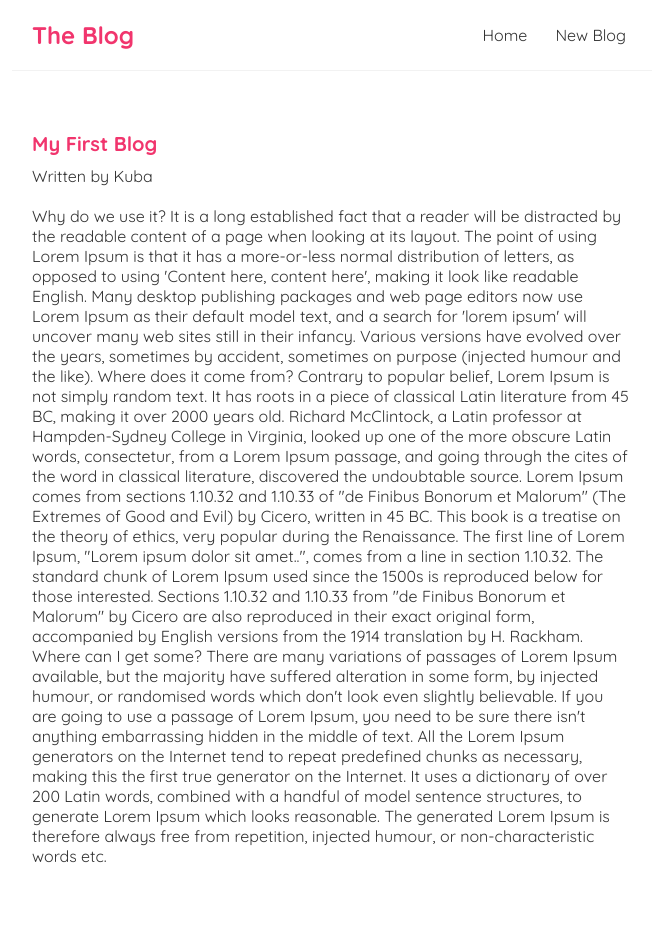
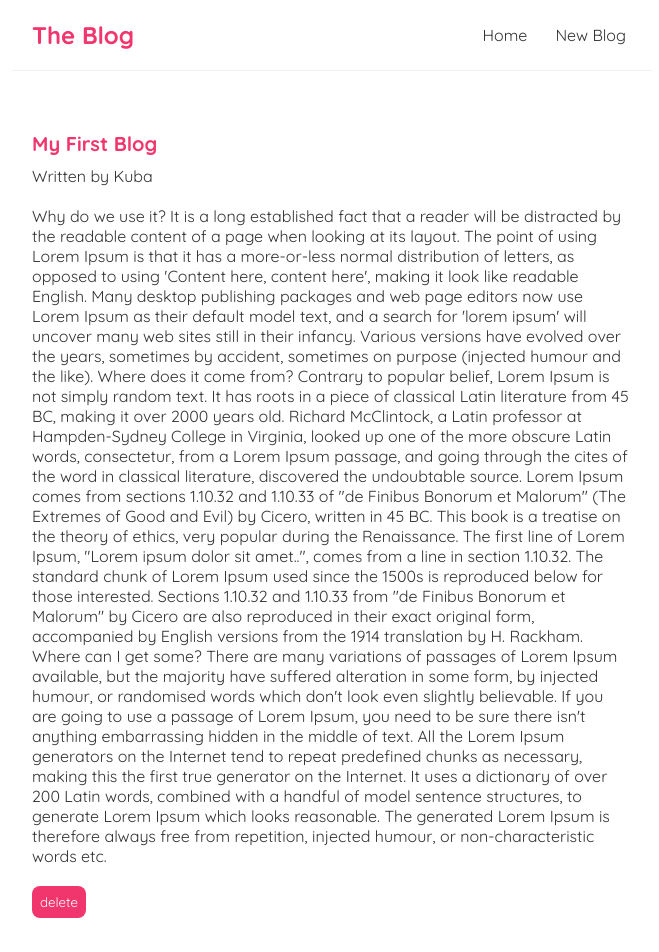
Before and after one commit to walczakjakub/blog-react, a React (Vite) app: page /blogs/1 in a window 1280 px wide. Shown: the top 952 px of the page, without its empty margins (308-967 px from the left). Built offline with nearby package versions, Linux system fonts and the light colour scheme; data requests are answered from the project's data file.

Commit message:
add delete post functionality

```diff
--- a/data/db.json
+++ b/data/db.json
@@ -17,18 +17,6 @@
       "body": "something about loving yourself",
       "author": "Kuba",
       "id": 3
-    },
-    {
-      "title": "next post",
-      "body": "it is a very nice day",
-      "author": "Klaas",
-      "id": 4
-    },
-    {
-      "title": "post free",
-      "body": "free post ",
-      "author": "Kuba",
-      "id": 5
     }
   ]
 }
--- a/src/BlogDetails.jsx
+++ b/src/BlogDetails.jsx
@@ -1,9 +1,18 @@
-import { useParams } from "react-router-dom";
+import { useHistory, useParams } from "react-router-dom";
 import useFetch from './useFetch'
 
 const BlogDetails = () => {
   const { id } = useParams()
   const { data: blog, error, isPending } = useFetch('http://localhost:8000/blogs/' + id)
+  const history = useHistory()
+
+  const handleClick = () => {
+    fetch('http://localhost:8000/blogs/' + blog.id, {
+      method: 'DELETE'
+    }).then(() => {
+      history.push('/')
+    })
+  }
 
   return (
     <div className="blog-details">
@@ -14,6 +23,7 @@
           <h2>{ blog.title }</h2>
           <p>Written by { blog.author }</p>
           <div>{ blog.body }</div>
+          <button onClick={handleClick}>delete</button>
         </article>
       ) }
     </div>
--- a/src/index.css
+++ b/src/index.css
@@ -66,6 +66,14 @@
   border-radius: 8px;
   cursor: pointer;
 }
+.blog-details button {
+  background: #f1356d;
+  color: #fff;
+  border: 0;
+  padding: 8px;
+  border-radius: 8px;
+  cursor: pointer;
+}
 /* create new blog form */
 .create {
   max-width: 400px;
```
